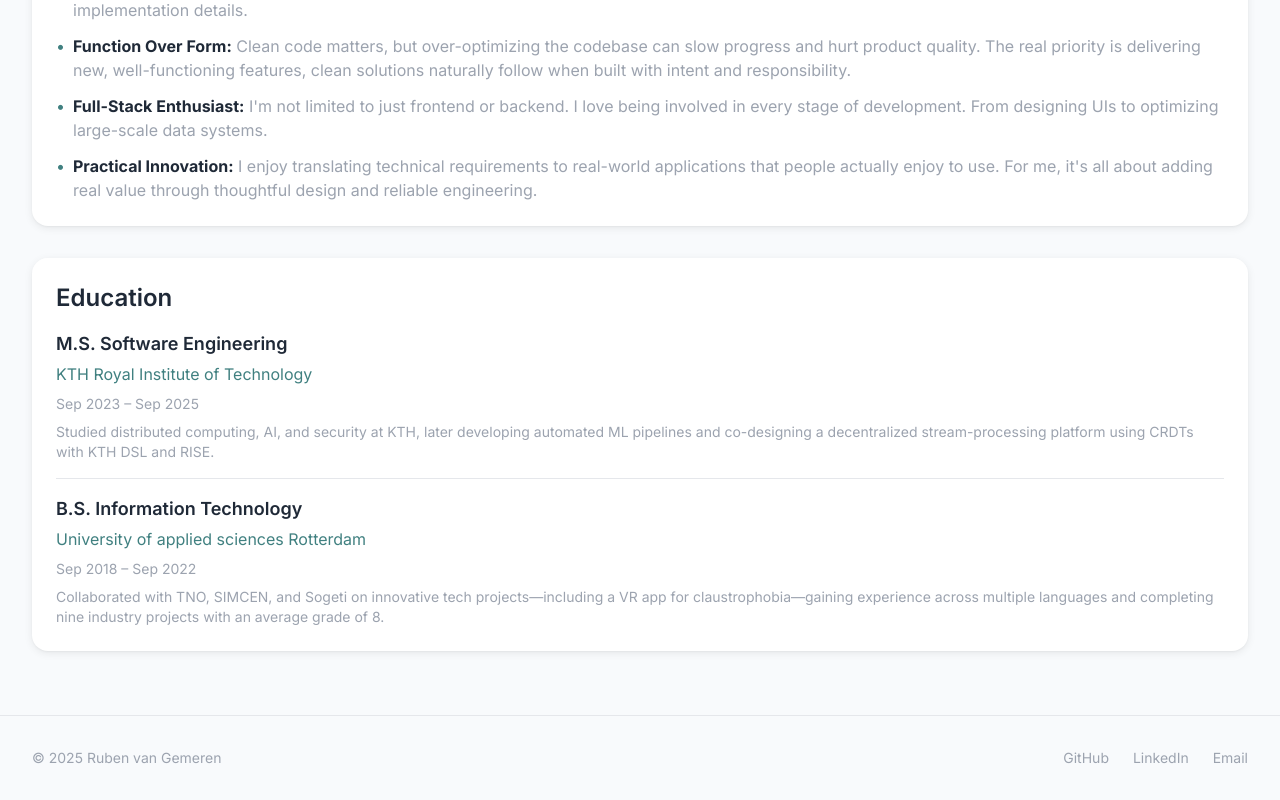
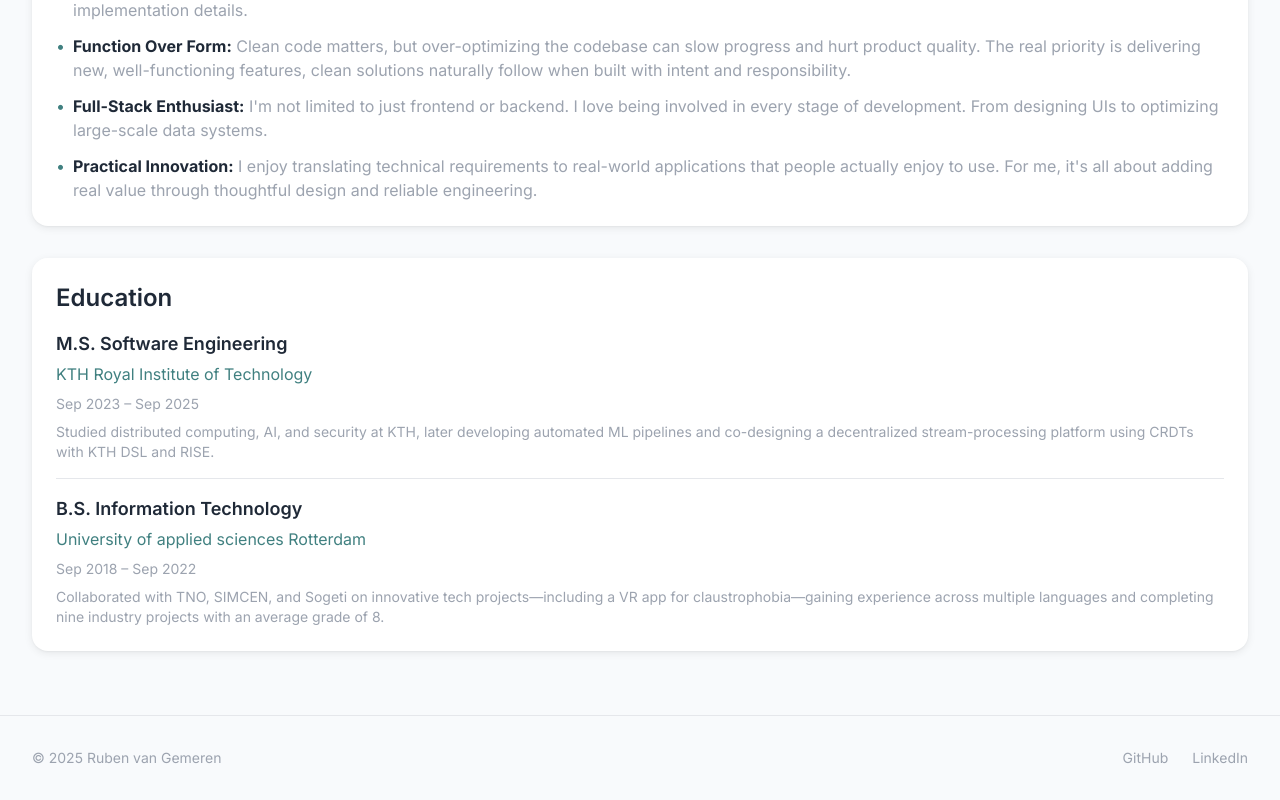
Before and after one commit to RubenvanGemeren/rubenvangemerendotcom, a Next.js app: page /about in a window 1280 px wide. Shown: the part 626-1426 px from the top of the page. Built offline with nearby package versions, Linux system fonts and the light colour scheme.

Commit message:
remove email

```diff
--- a/components/Footer.tsx
+++ b/components/Footer.tsx
@@ -39,14 +39,6 @@ export default function Footer({ profile }: FooterProps) {
                 {t("common.links.linkedin")}
               </Link>
             )}
-            {profile.links.email && (
-              <Link
-                href={`mailto:${profile.links.email}`}
-                className="text-sm text-text-subtle hover:text-primary transition-colors"
-              >
-                {t("common.links.email")}
-              </Link>
-            )}
           </div>
         </div>
       </div>
```
